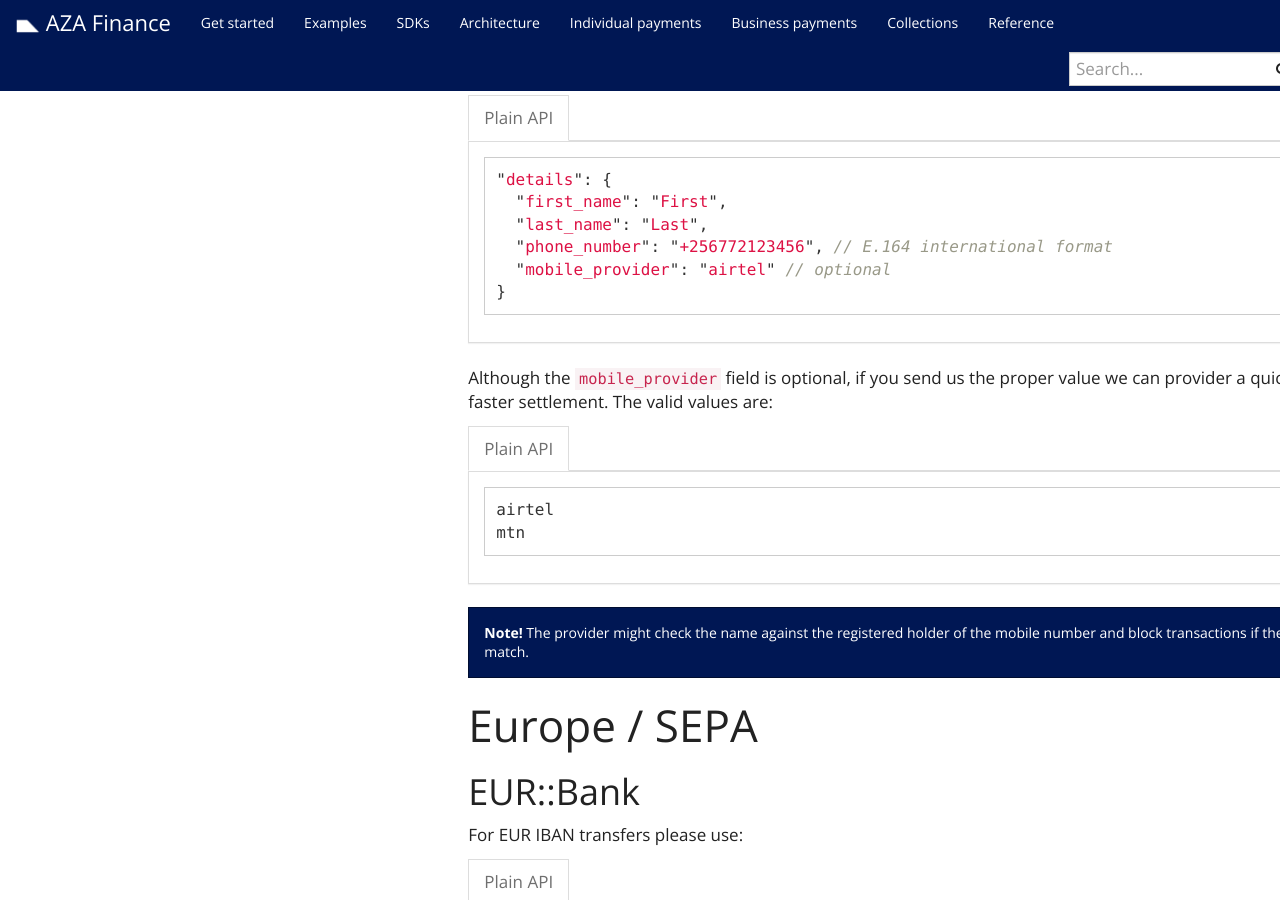
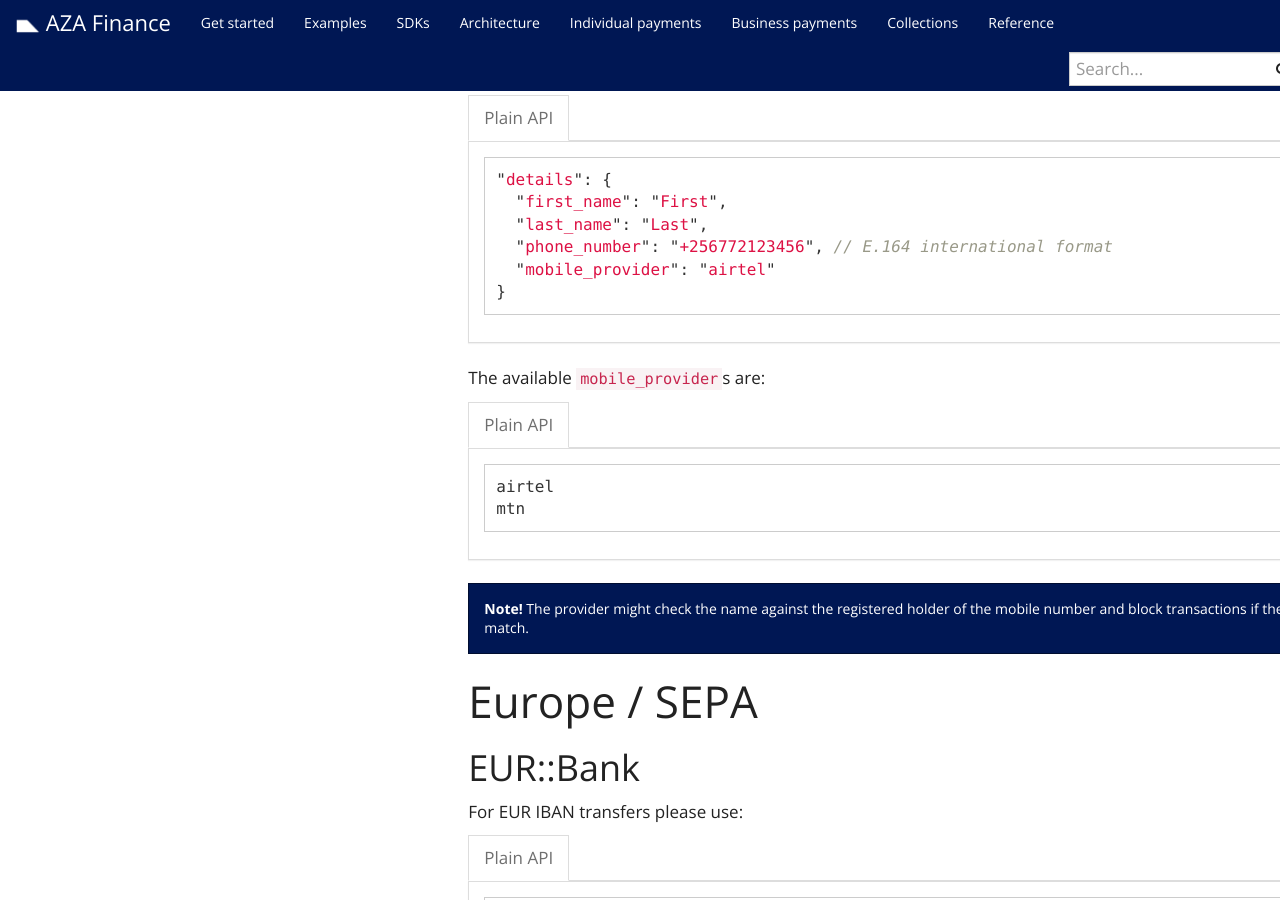
Before and after one commit to transferzero/api-documentation, a Jekyll site: the page built from _docs/individual-payments.md, in a window 1280 px wide and 900 px high, scrolled down 8574 px. Built offline with Jekyll 4.4.1, drawn with Linux system fonts in a browser that asks for light colours; nearby versions of some CDN libraries; comment, search, counter and statistics services are not loaded.

Commit message:
BTA-11438-remove-optional-mobile-provider-in-ugx-mobile

````diff
--- a/_includes/corridors/ugx-mobile.md
+++ b/_includes/corridors/ugx-mobile.md
@@ -9,14 +9,14 @@ For Ugandan mobile payments please use:
 "details": {
   {{ recipient_name }},
   "phone_number": "+256772123456", // E.164 international format
-  "mobile_provider": "airtel" // optional
+  "mobile_provider": "airtel"
 }
 ```
 {% endcapture %}
 
 {% include language-tabbar.html prefix="ugx-mobile-details" raw=data-raw %}
 
-Although the `mobile_provider` field is optional, if you send us the proper value we can provider a quicker and faster settlement. The valid values are:
+The available `mobile_provider`s are:
 
 {% capture data-raw %}
 ```
````
